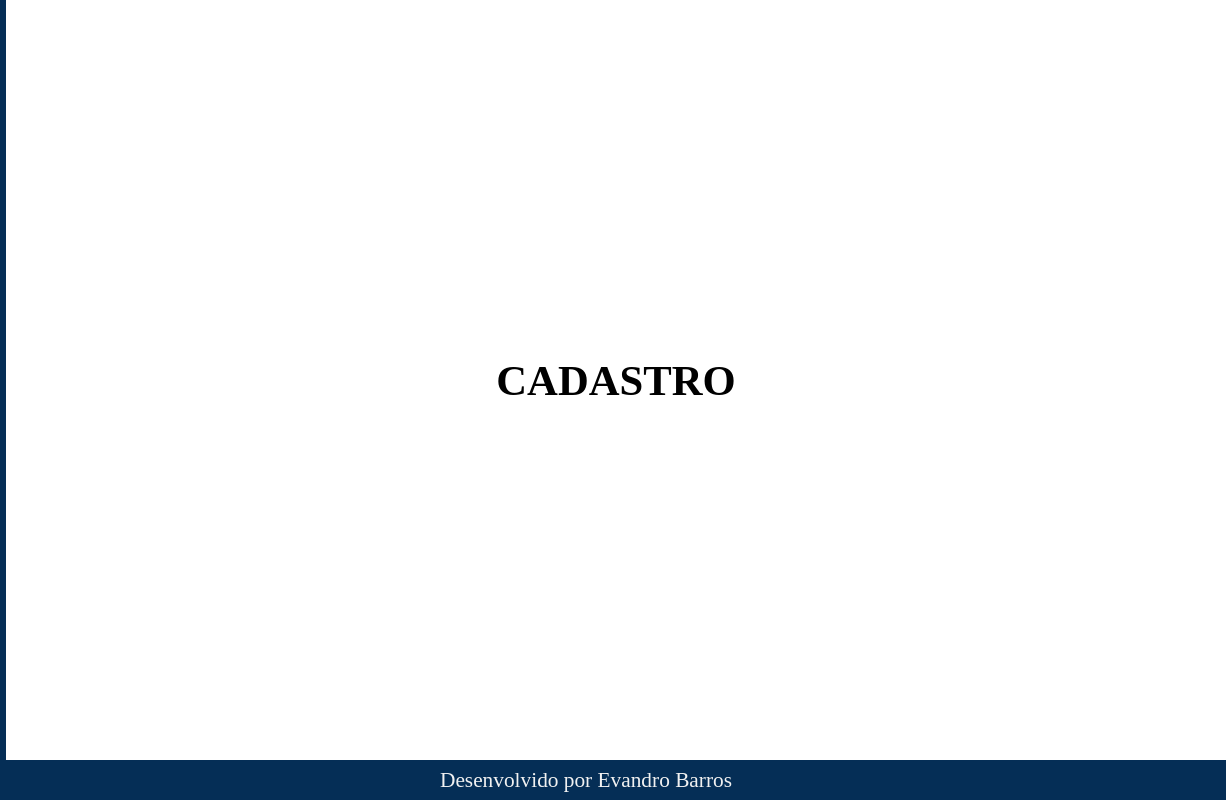
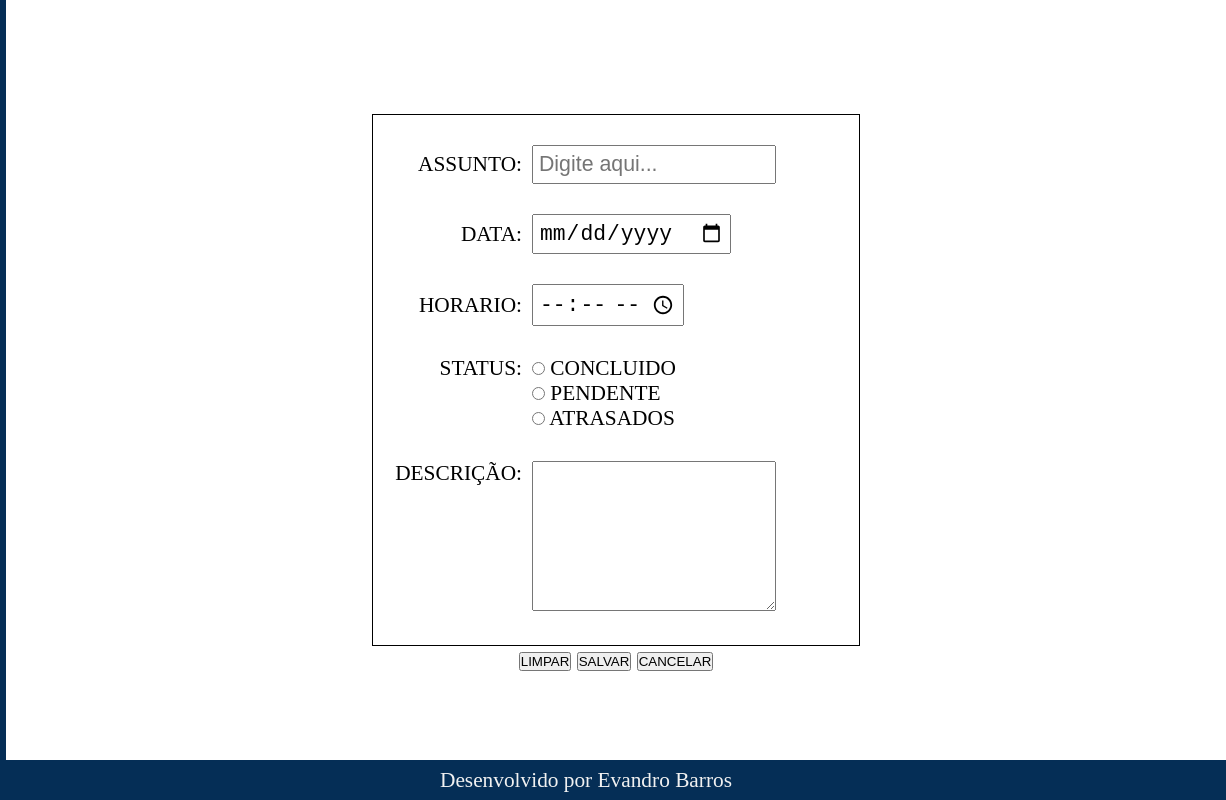
Before and after one commit to evandrob10/ProjetoAgenda, a plain HTML site: page pages/agenda/pages/cadastro/index.html in a window 1280 px wide. Shown: the full height of the page, 54-1280 px from the left. Drawn offline with Linux system fonts and the light colour scheme.

Commit message:
Criacao do cadastro de atividades

```diff
--- a/pages/agenda/pages/cadastro/css/agenda.module.css
+++ /dev/null
@@ -1,48 +0,0 @@
-main{
-    font-size: 16pt;
-}
-#conteudo{
-    width: 100%;
-    height: 95%;
-    display: flex;
-    align-items: center;
-    flex-direction: column;
-    border: 1px solid;
-}
-
-#central,#tarefas,#botoes-auxiliar{
-    width: 95%;
-    padding: 10px;
-}
-#central-tarefas h1{
-    font-size: 32pt;
-    margin-bottom: 10px;
-    text-transform: uppercase;
-}
-.filtros div{
-    display: flex;
-}
-.filtros div div{
-    display: flex;
-    align-items: center;
-    justify-content: center;
-}
-.filtros div p, .filtros div div{
-    text-align: center;
-    margin-right: 10px;
-}
-.filtros select{
-    padding: 5px;
-}
-#tarefas table{
-    text-align: left;
-    border-spacing: 0;
-}
-#tarefas table td, #tarefas table th{
-    padding: 20px 30px 10px 0px;
-    margin-right: 10px;
-}
-#botoes-auxiliar{
-    margin-top: auto;
-    text-align: center;
-}
--- /dev/null
+++ b/pages/agenda/pages/cadastro/css/cadastro.module.css
@@ -0,0 +1,32 @@
+#formulario{
+    width: 40%;
+    height: 70%;
+    border: 1px solid;
+
+    display: flex;
+    align-items: center;
+    flex-direction: column;
+    justify-content: space-evenly;
+}
+#formulario table{
+    width: 95%;
+    border-spacing: 10px 30px;
+
+}
+#formulario table input, #formulario table textarea{
+    padding: 5px;
+    font-size: 16pt;
+}
+#formulario table textarea{
+    height: 150px;
+}
+.formatacao-inputs-padrao{
+    width: 80%;
+}
+.td-label{
+    width: 20%;
+    text-align: right;
+}
+.status ,.descricao{
+    vertical-align: text-top;
+}
--- a/pages/agenda/pages/cadastro/index.html
+++ b/pages/agenda/pages/cadastro/index.html
@@ -4,7 +4,7 @@
             <meta charset="utf-8" />
             <title>Calendario</title>
             <meta name="viewport" content="width=device-width, initial-scale=1.0" />
-            <link rel="stylesheet" type="text/css" href="./css/agenda.module.css" />
+            <link rel="stylesheet" type="text/css" href="./css/cadastro.module.css" />
             <link rel="stylesheet" type="text/css" href="../../../../css/style-padrao.module.css"/>
             <script src="../../../../js/script-padrao.js" defer></script>
         </head>
@@ -43,7 +43,70 @@
                 </ul>
             </header>
             <main class="conteudo-principal flex-centralizador">
-                <h1>CADASTRO</h1>
+                <form id="formulario">
+                    <table>
+                        <tbody>
+                            <tr>
+                                <td class="td-label">
+                                    <label>ASSUNTO:</label>
+                                </td>
+                                <td>
+                                    <input class="formatacao-inputs-padrao" type="text" placeholder="Digite aqui..." required/>
+                                </td>
+                            </tr>
+                            <tr>
+                                <td class="td-label">
+                                    <label>DATA:</label>
+                                </td>
+                                <td>
+                                    <input type="date" required/>
+                                </td>
+                            </tr>
+                            <tr>
+                                <td class="td-label">
+                                    <label>HORARIO:</label>
+                                </td>
+                                <td>
+                                    <input type="time" required/>
+                                </td>
+                            </tr>
+                            <tr>
+                                <td class="td-label status">
+                                    <label>STATUS:</label>
+                                </td>
+                                <td>
+                                    <div>
+                                        <div>
+                                            <input type="radio" id="concluido" name="status" required/>
+                                            <label for="concluido">CONCLUIDO</label>
+                                        </div>
+                                        <div>
+                                            <input type="radio" id="pendente" name="status" required/>
+                                            <label for="pendente">PENDENTE</label>
+                                        </div>
+                                        <div>
+                                            <input type="radio" id="atrasados" name="status" required/>
+                                            <label for="atrasados">ATRASADOS</label>
+                                        </div>
+                                    </div>
+                                </td>
+                            </tr>
+                            <tr>
+                                <td class="td-label descricao">
+                                    <label>DESCRIÇÃO:</label>
+                                </td>
+                                <td >
+                                    <textarea class="formatacao-inputs-padrao"></textarea>
+                                </td>
+                            </tr>
+                        </tbody>
+                    </table>
+                    <div>
+                        <button type="button">LIMPAR</button>
+                        <button type="submit">SALVAR</button>
+                        <button type="button">CANCELAR</button>
+                    </div>
+                </form>
             </main>
             <footer class="rodape flex-centralizador">
                 <p>Desenvolvido por Evandro Barros</p>
```
Also changed, not shown: pages/agenda/pages/tarefas/index.html (+1 -1 lines).
